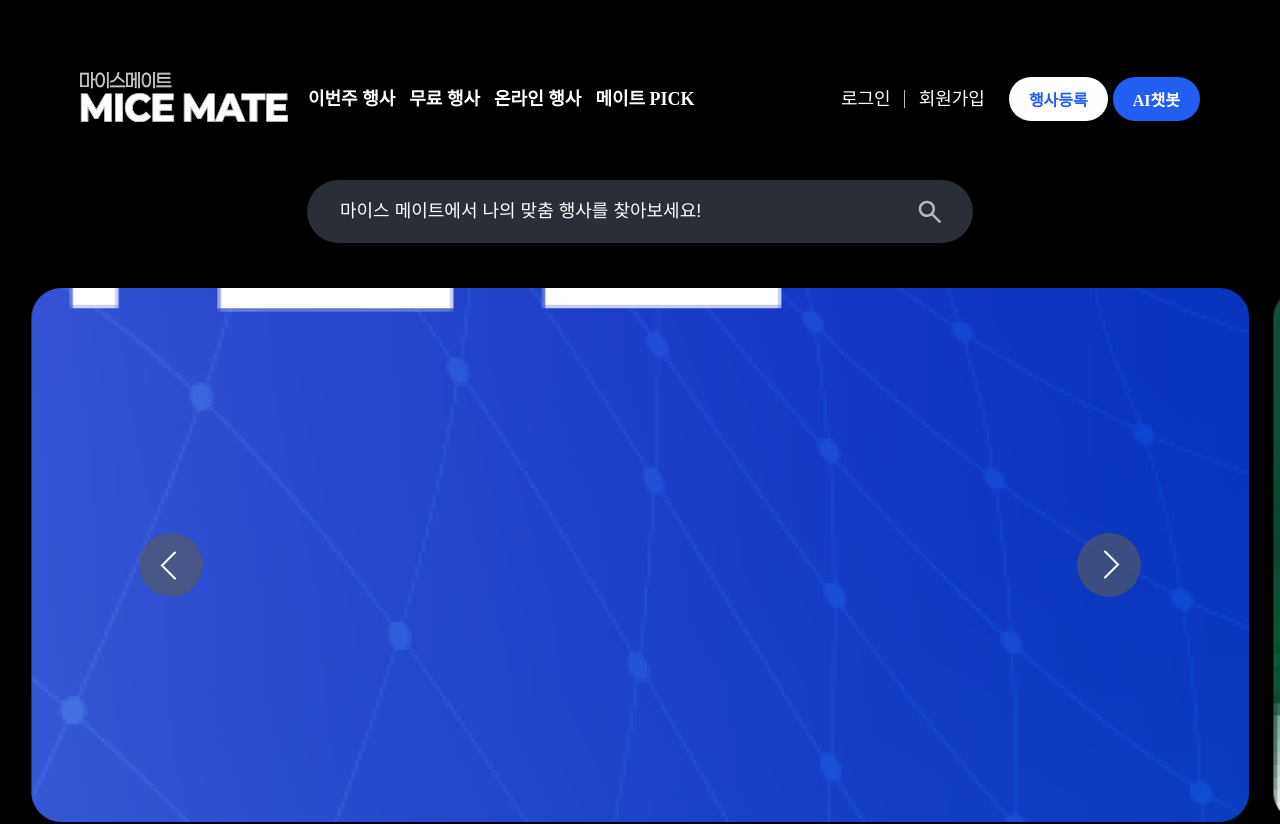
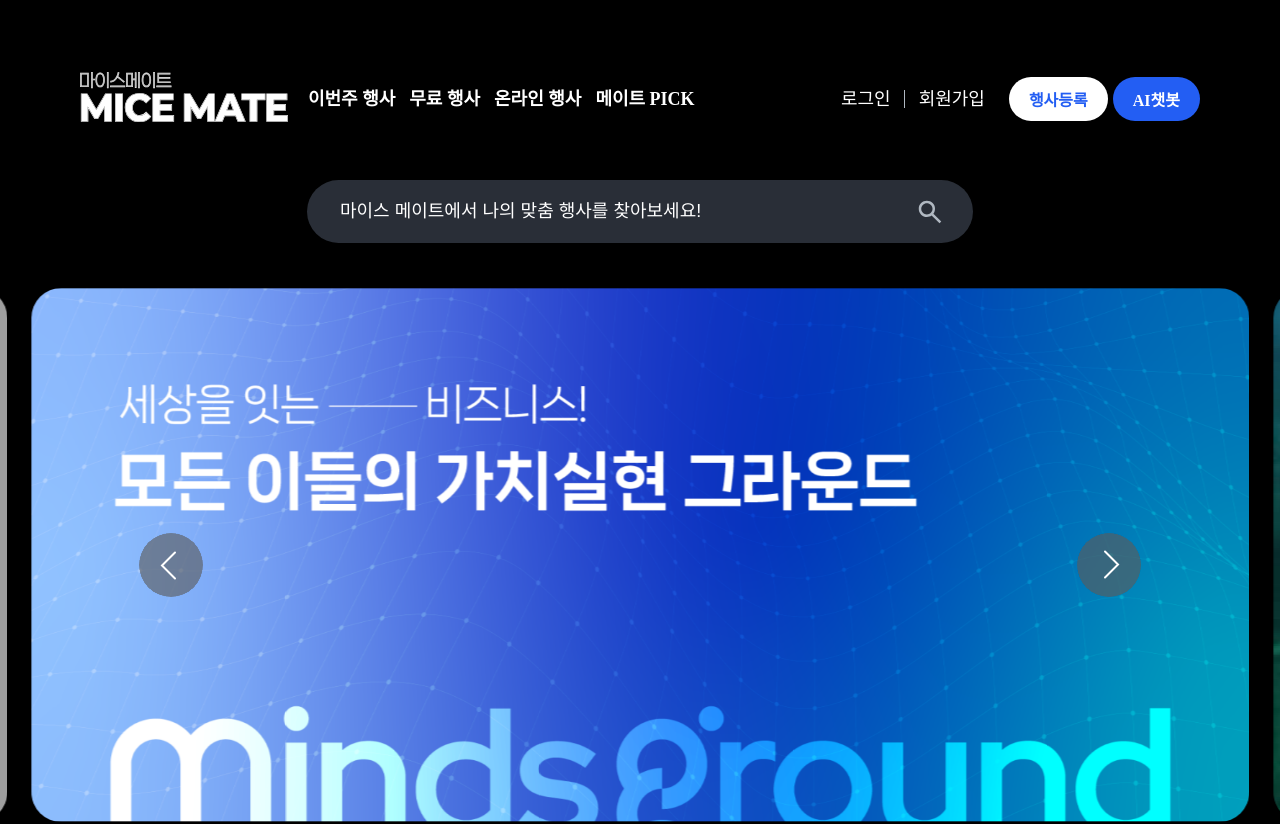
Before and after one commit to metamonster-dev/selvers-user-publishing, a React (Vite) app: page / in a window 1280 px wide. Shown: the top 824 px of the page. Built offline with nearby package versions, Linux system fonts and the light colour scheme; grey boxes are pictures that could not be loaded; a web font is replaced by a local one.

Commit message:
feat: 메인 배너 비율 수정

```diff
--- a/src/app/page.tsx
+++ b/src/app/page.tsx
@@ -5,10 +5,10 @@ import SubBanner from "@components/shared/subBanner";
 const bannerImgs = [
   "./banner_1.png",
   "./banner_2.png",
-  "./banner_3.jpg",
+  "./banner_3.png",
   "./banner_1.png",
   "./banner_2.png",
-  "./banner_3.jpg",
+  "./banner_3.png",
 ];
 
 const eventList = [
--- a/src/components/mainSwiperStyle.ts
+++ b/src/components/mainSwiperStyle.ts
@@ -18,6 +18,7 @@ export const MainSwiperWrap = styled.div`
   }
   & > .main_swiper .swiper-slide figure img {
     position: absolute;
+    width: 100%;
     top: 50%;
     left: 50%;
     transform: translate(-50%, -50%);
```
Also changed, not shown: public/banner_3.png (added).
